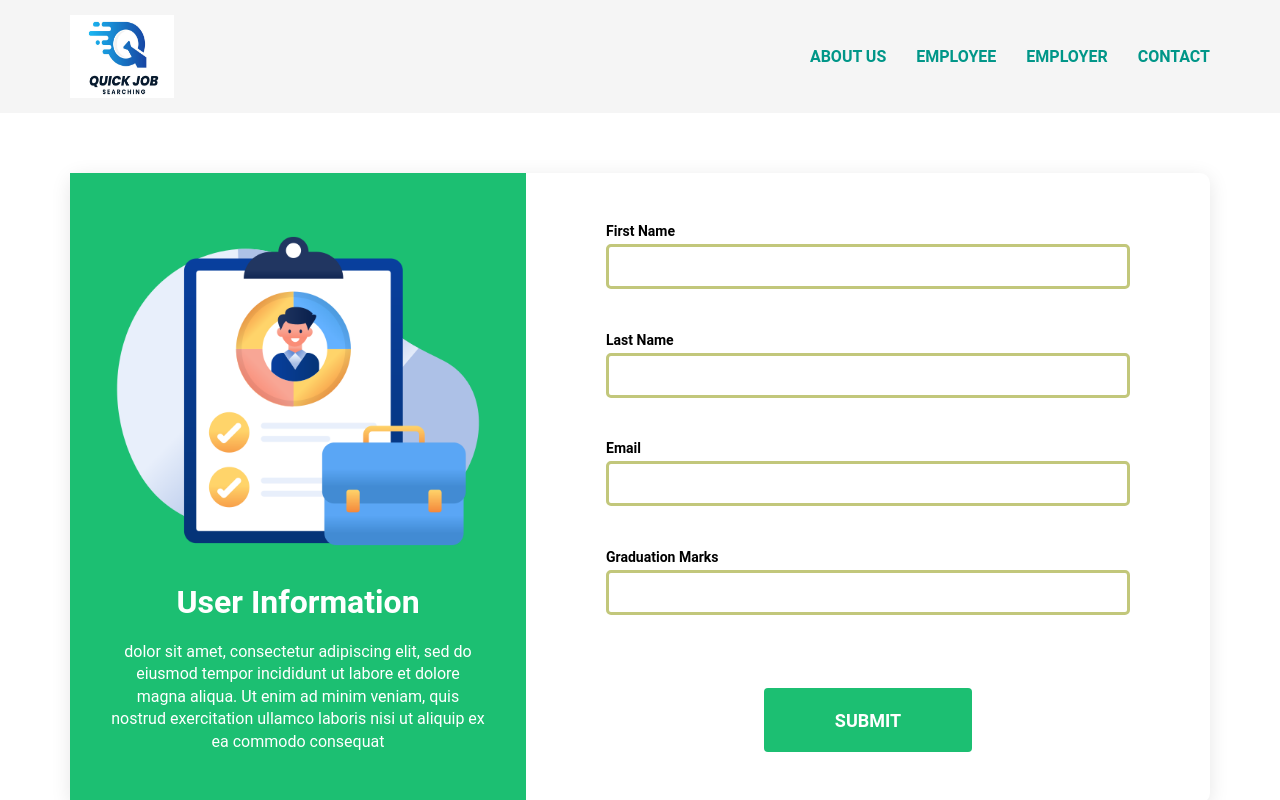
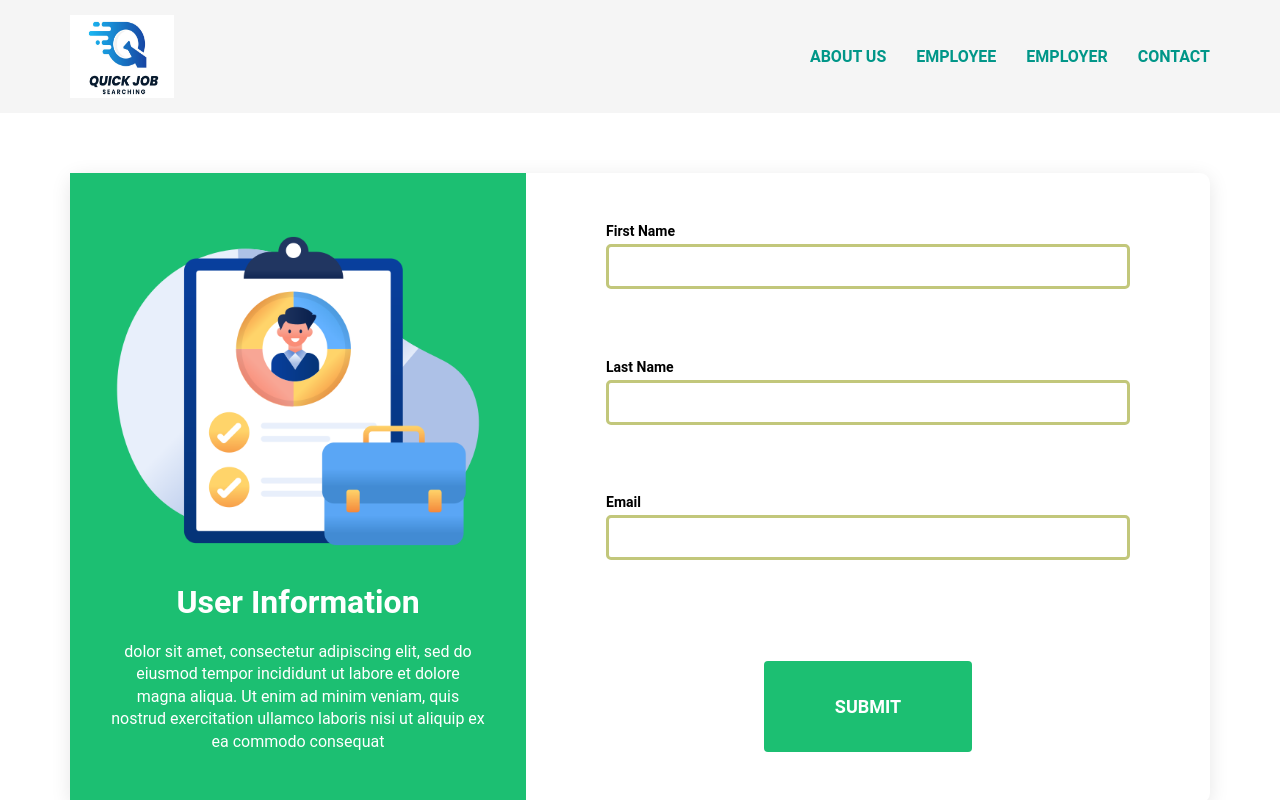
Before and after one commit to deveshshuklasparx/Jobportal, a React (Create React App) app: page /employer in a window 1280 px wide. Shown: the top 800 px of the page. Built offline with nearby package versions, Linux system fonts and the light colour scheme.

Commit message:
firld-removed

```diff
--- a/src/component/Employer/Employer.js
+++ b/src/component/Employer/Employer.js
@@ -10,7 +10,6 @@ const Employer = () => {
     firstName: '',
     lastName: '',
     email: '',
-    graduationMarks: '',
   });
 
   const handleChange = (e) => {
@@ -85,17 +84,6 @@ const Employer = () => {
                 onChange={handleChange}
               />
             </div>
-            <div className="form-group">
-              <label htmlFor="graduationMarks">Graduation Marks</label>
-              <input
-                type="number"
-                id="graduationMarks"
-                name="graduationMarks"
-                required
-                value={formData.graduationMarks}
-                onChange={handleChange}
-              />
-            </div>
             <button type="submit">Submit</button>
           </form>
           </div>
```
